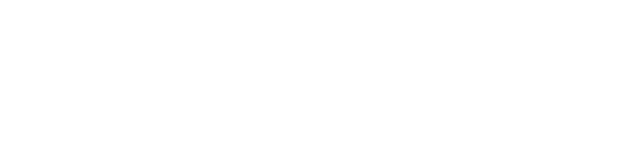
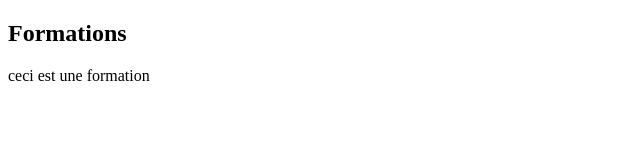
Before and after one commit to Maella13/mon-cv, a plain HTML site: page index.html in a window 1280 px wide. Shown: the whole page, without its empty margins (0-640 px from the left). Drawn offline with Linux system fonts and the light colour scheme.

Commit message:
mise en place de la section formations

```diff
--- a/index.html
+++ b/index.html
@@ -7,6 +7,9 @@
     <title>Document</title>
 </head>
 <body>
-
+   <section>
+    <h2>Formations</h2>
+    <p>ceci est une formation</p>
+   </section>
 </body>
 </htmlc
```
